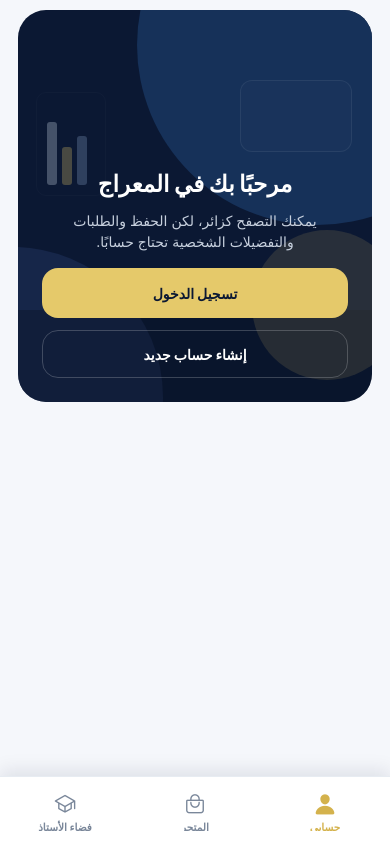
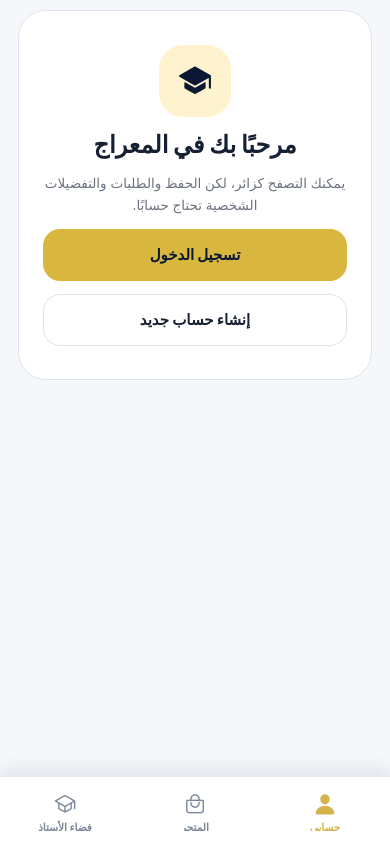
Before and after one commit to salempub1-dotcom/AppAlmiraj, a React Native app: screen /Profile in a window 390 px wide. Built offline with nearby package versions, Linux system fonts and the light colour scheme.

Commit message:
Polish account page layout and settings

```diff
--- a/src/features/profile/screens/ProfileScreen.tsx
+++ b/src/features/profile/screens/ProfileScreen.tsx
@@ -1,7 +1,6 @@
 import { Ionicons } from '@expo/vector-icons';
 import { useQuery } from '@tanstack/react-query';
-import { Image, Pressable, StyleSheet, Text, View } from 'react-native';
-import { AL_MIRAJ_LOGO_DATA_URI } from '../../../assets/alMirajLogo';
+import { Alert, Image, Pressable, StyleSheet, Text, View } from 'react-native';
 import { Screen } from '../../../components/Screen';
 import { useAuth } from '../../../context/AuthProvider';
 import { useLanguage } from '../../../context/LanguageProvider';
@@ -32,24 +31,30 @@
   const avatarUrl = profile?.avatar_url || session?.user.user_metadata?.avatar_url || null;
   const subject = profile?.subject?.trim?.() || t('profile.teacherAccount');
   const initial = fullName ? fullName[0]?.toUpperCase() : 'أ';
+  const appearance = preference === 'dark' ? t('profile.dark') : preference === 'light' ? t('profile.light') : t('profile.system');
 
-  const appearanceLabel = preference === 'dark' ? 'داكن' : preference === 'light' ? 'فاتح' : 'النظام';
-  const cycleAppearance = () => {
-    if (preference === 'system') setPreference('light');
-    else if (preference === 'light') setPreference('dark');
-    else setPreference('system');
-  };
+  const chooseLanguage = () => Alert.alert(t('profile.language'), t('profile.languageText'), [
+    { text: t('common.arabic'), onPress: () => void setLanguage('ar') },
+    { text: t('common.english'), onPress: () => void setLanguage('en') },
+    { text: language === 'ar' ? 'إلغاء' : 'Cancel', style: 'cancel' }
+  ]);
+
+  const chooseAppearance = () => Alert.alert(t('profile.appearance'), t('profile.appearanceText'), [
+    { text: t('profile.system'), onPress: () => void setPreference('system') },
+    { text: t('profile.light'), onPress: () => void setPreference('light') },
+    { text: t('profile.dark'), onPress: () => void setPreference('dark') },
+    { text: language === 'ar' ? 'إلغاء' : 'Cancel', style: 'cancel' }
+  ]);
 
   if (isGuest) {
     return (
       <Screen scroll style={styles.page}>
-        <View style={styles.heroGuest}>
-          <EducationalBackdrop />
-          <Image source={{ uri: AL_MIRAJ_LOGO_DATA_URI }} style={styles.guestLogo} resizeMode="contain" />
-          <Text style={styles.guestTitle}>{t('profile.welcome')}</Text>
-          <Text style={styles.guestText}>{t('profile.guestText')}</Text>
+        <View style={[styles.guestCard, { backgroundColor: colors.card, borderColor: colors.border }]}>
+          <View style={styles.guestIcon}><Ionicons name="school" size={34} color={palette.navy} /></View>
+          <Text style={[styles.guestTitle, { color: colors.text }]}>{t('profile.welcome')}</Text>
+          <Text style={[styles.guestText, { color: colors.muted }]}>{t('profile.guestText')}</Text>
           <Pressable onPress={() => navigation.navigate('SignIn')} style={styles.primaryButton}><Text style={styles.primaryText}>{t('profile.signIn')}</Text></Pressable>
-          <Pressable onPress={() => navigation.navigate('SignUp')} style={styles.outlineButton}><Text style={styles.outlineText}>{t('profile.signUp')}</Text></Pressable>
+          <Pressable onPress={() => navigation.navigate('SignUp')} style={[styles.secondaryButton, { borderColor: colors.border }]}><Text style={[styles.secondaryText, { color: colors.text }]}>{t('profile.signUp')}</Text></Pressable>
         </View>
       </Screen>
     );
@@ -57,154 +62,98 @@
 
   return (
     <Screen scroll style={styles.page}>
-      <View style={styles.heroCard}>
-        <EducationalBackdrop />
-
-        <View style={[styles.heroTopRow, { flexDirection: row }]}>
-          <Text style={styles.heroTitle}>حسابي</Text>
-          <View style={styles.brandMini}>
-            <Image source={{ uri: AL_MIRAJ_LOGO_DATA_URI }} style={styles.brandLogo} resizeMode="contain" />
-          </View>
+      <View style={styles.header}>
+        <View style={styles.glowA} /><View style={styles.glowB} />
+        <View style={[styles.headerTop, { flexDirection: row }]}>
+          <Text style={styles.headerTitle}>{t('profile.title')}</Text>
+          <View style={styles.headerIcon}><Ionicons name="school-outline" size={20} color="#E1BD4F" /></View>
         </View>
 
-        <View style={styles.profileHero}>
+        <View style={styles.identity}>
           <Pressable onPress={() => navigation.navigate('EditProfile')} style={styles.avatarWrap}>
-            {avatarUrl ? (
-              <Image source={{ uri: avatarUrl }} style={styles.avatarImage} />
-            ) : (
-              <View style={styles.avatar}><Text style={styles.avatarText}>{initial}</Text></View>
-            )}
-            <View style={styles.editAvatarBadge}><Ionicons name="camera" size={15} color={palette.navy} /></View>
+            {avatarUrl ? <Image source={{ uri: avatarUrl }} style={styles.avatar} /> : <View style={[styles.avatar, styles.avatarFallback]}><Text style={styles.avatarText}>{initial}</Text></View>}
+            <View style={styles.camera}><Ionicons name="camera" size={14} color={palette.navy} /></View>
           </Pressable>
-          <Text style={styles.heroName}>{fullName}</Text>
-          <Text style={styles.heroSubject}>{subject}</Text>
-        </View>
-
-        <View style={styles.quoteCard}>
-          <View style={styles.quoteSide}>
-            <Ionicons name="book-outline" size={24} color={palette.amberSoft} />
-            <Text style={styles.quoteSmall}>مستمرون معًا{`\n`}في رحلة التعليم</Text>
-          </View>
-          <View style={styles.quoteDivider} />
-          <View style={styles.quoteMain}>
-            <Text style={styles.quoteText}>بالعلم نصنع{`\n`}مستقبلًا أفضل</Text>
-            <View style={styles.quoteLine} />
-          </View>
+          <Text style={styles.name}>{fullName}</Text>
+          <Text style={styles.subject}>{subject}</Text>
+          <Pressable onPress={() => navigation.navigate('EditProfile')} style={styles.editButton}>
+            <Ionicons name="create-outline" size={15} color="#FFF" />
+            <Text style={styles.editText}>{t('profile.editProfile')}</Text>
+          </Pressable>
         </View>
       </View>
 
-      <View style={[styles.menuCard, { backgroundColor: colors.card, borderColor: colors.border }]}>
-        <MenuItem icon="person-outline" iconBg="#E5F0FF" iconColor="#2458A6" title={t('profile.editProfile')} onPress={() => navigation.navigate('EditProfile')} colors={colors} row={row} />
-        <Divider color={colors.divider} />
+      <View style={[styles.menu, { backgroundColor: colors.card, borderColor: colors.border }]}>
         <MenuItem icon="bag-handle-outline" iconBg="#FFF3DC" iconColor="#9A661E" title={t('profile.orders')} onPress={() => navigation.getParent?.()?.navigate?.('Store', { screen: 'MyOrders' })} colors={colors} row={row} />
         <Divider color={colors.divider} />
         <MenuItem icon="school-outline" iconBg="#EEF0FF" iconColor="#3E4BB0" title={communityCopy.entry.title} onPress={() => navigation.getParent?.()?.navigate?.('Community')} colors={colors} row={row} />
         <Divider color={colors.divider} />
-        <SettingMenuItem icon="language-outline" iconBg="#E5F5F4" iconColor="#19706B" title="اللغة" value={language === 'ar' ? 'العربية' : 'English'} onPress={() => setLanguage(language === 'ar' ? 'en' : 'ar')} colors={colors} row={row} />
+        <SettingItem icon="language-outline" iconBg="#E5F5F4" iconColor="#19706B" title={t('profile.language')} value={language === 'ar' ? t('common.arabic') : t('common.english')} onPress={chooseLanguage} colors={colors} row={row} />
         <Divider color={colors.divider} />
-        <SettingMenuItem icon="moon-outline" iconBg="#EEEAFE" iconColor="#5B50B5" title="المظهر" value={appearanceLabel} onPress={cycleAppearance} colors={colors} row={row} />
+        <SettingItem icon="moon-outline" iconBg="#EEEAFE" iconColor="#5B50B5" title={t('profile.appearance')} value={appearance} onPress={chooseAppearance} colors={colors} row={row} />
         {isAdmin ? <><Divider color={colors.divider} /><MenuItem icon="library-outline" iconBg="#EAF1F8" iconColor={colors.secondary} title={adminCopy.entry.title} onPress={() => navigation.navigate('ContentManager')} colors={colors} row={row} /></> : null}
         {isAdmin ? <><Divider color={colors.divider} /><MenuItem icon="shield-checkmark-outline" iconBg="#E8F5EE" iconColor={colors.success} title={adminCopy.communityModerationEntry.title} onPress={() => navigation.navigate('CommunityModeration')} colors={colors} row={row} /></> : null}
-        <Divider color={colors.divider} />
-        <Pressable onPress={() => signOut()} style={({ pressed }) => [styles.logoutRow, { opacity: pressed ? 0.7 : 1 }]}>
-          <Ionicons name="chevron-back" size={18} color="#C76B6B" />
-          <Text style={styles.logoutTitle}>{t('profile.signOut')}</Text>
-          <View style={styles.logoutIcon}><Ionicons name="log-out-outline" size={20} color="#C94A4A" /></View>
-        </Pressable>
       </View>
+
+      <Pressable onPress={() => signOut()} style={({ pressed }) => [styles.logout, { opacity: pressed ? 0.7 : 1 }]}>
+        <Ionicons name="log-out-outline" size={21} color="#C94A4A" />
+        <Text style={styles.logoutText}>{t('profile.signOut')}</Text>
+      </Pressable>
     </Screen>
   );
 }
 
-function EducationalBackdrop() {
-  return (
-    <View pointerEvents="none" style={StyleSheet.absoluteFillObject}>
-      <View style={styles.heroLayerOne} />
-      <View style={styles.heroLayerTwo} />
-      <View style={styles.bookshelf}>
-        <View style={styles.bookTall} /><View style={styles.bookShort} /><View style={styles.bookMid} />
-      </View>
-      <View style={styles.boardHint} />
-      <View style={styles.deskHint} />
-      <View style={styles.warmGlow} />
-    </View>
-  );
+function MenuItem({ icon, iconBg, iconColor, title, onPress, colors, row }: any) {
+  return <Pressable onPress={onPress} style={({ pressed }) => [styles.item, { flexDirection: row, opacity: pressed ? 0.65 : 1 }]}>
+    <Ionicons name="chevron-back" size={18} color={colors.muted} />
+    <Text style={[styles.itemTitle, { color: colors.text }]}>{title}</Text>
+    <View style={[styles.itemIcon, { backgroundColor: iconBg }]}><Ionicons name={icon} size={21} color={iconColor} /></View>
+  </Pressable>;
 }
 
-function MenuItem({ icon, iconBg, iconColor, title, onPress, colors, row }: any) {
-  return (
-    <Pressable onPress={onPress} style={({ pressed }) => [styles.menuItem, { flexDirection: row, opacity: pressed ? 0.65 : 1 }]}>
-      <Ionicons name="chevron-back" size={18} color={colors.muted} />
-      <Text style={[styles.menuTitle, { color: colors.text }]}>{title}</Text>
-      <View style={[styles.menuIcon, { backgroundColor: iconBg }]}><Ionicons name={icon} size={21} color={iconColor} /></View>
-    </Pressable>
-  );
+function SettingItem({ icon, iconBg, iconColor, title, value, onPress, colors, row }: any) {
+  return <Pressable onPress={onPress} style={({ pressed }) => [styles.item, { flexDirection: row, opacity: pressed ? 0.65 : 1 }]}>
+    <View style={styles.valueWrap}><Text style={[styles.value, { color: colors.muted }]}>{value}</Text><Ionicons name="chevron-back" size={16} color={colors.muted} /></View>
+    <Text style={[styles.itemTitle, { color: colors.text }]}>{title}</Text>
+    <View style={[styles.itemIcon, { backgroundColor: iconBg }]}><Ionicons name={icon} size={21} color={iconColor} /></View>
+  </Pressable>;
 }
 
-function SettingMenuItem({ icon, iconBg, iconColor, title, value, onPress, colors, row }: any) {
-  return (
-    <Pressable onPress={onPress} style={({ pressed }) => [styles.menuItem, { flexDirection: row, opacity: pressed ? 0.65 : 1 }]}>
-      <View style={styles.settingValueWrap}>
-        <Text style={[styles.settingValue, { color: colors.muted }]}>{value}</Text>
-        <Ionicons name="chevron-back" size={16} color={colors.muted} />
-      </View>
-      <Text style={[styles.menuTitle, { color: colors.text }]}>{title}</Text>
-      <View style={[styles.menuIcon, { backgroundColor: iconBg }]}><Ionicons name={icon} size={21} color={iconColor} /></View>
-    </Pressable>
-  );
-}
-
-function Divider({ color }: { color: string }) {
-  return <View style={[styles.divider, { backgroundColor: color }]} />;
-}
+function Divider({ color }: { color: string }) { return <View style={[styles.divider, { backgroundColor: color }]} />; }
 
 const styles = StyleSheet.create({
-  page: { gap: 14, paddingTop: 10, paddingBottom: 24 },
-  heroCard: { minHeight: 410, borderRadius: 30, overflow: 'hidden', backgroundColor: palette.navy, paddingHorizontal: 18, paddingTop: 17, paddingBottom: 18, borderWidth: 1, borderColor: '#1F3A62' },
-  heroLayerOne: { position: 'absolute', width: 360, height: 360, borderRadius: 180, backgroundColor: '#17345D', right: -125, top: -145, opacity: 0.92 },
-  heroLayerTwo: { position: 'absolute', width: 300, height: 300, borderRadius: 150, backgroundColor: palette.indigo, left: -155, bottom: -145, opacity: 0.35 },
-  bookshelf: { position: 'absolute', left: 18, top: 82, width: 70, height: 104, borderWidth: 1, borderColor: 'rgba(255,255,255,0.08)', borderRadius: 10, padding: 10, flexDirection: 'row', alignItems: 'flex-end', gap: 5, opacity: 0.28 },
-  bookTall: { width: 10, height: 63, borderRadius: 3, backgroundColor: '#DCE8F5' },
-  bookMid: { width: 10, height: 49, borderRadius: 3, backgroundColor: '#8EA8CC' },
-  bookShort: { width: 10, height: 38, borderRadius: 3, backgroundColor: '#E5C96A' },
-  boardHint: { position: 'absolute', right: 20, top: 70, width: 112, height: 72, borderRadius: 12, borderWidth: 1, borderColor: 'rgba(255,255,255,0.09)', backgroundColor: 'rgba(255,255,255,0.018)', opacity: 0.7 },
-  deskHint: { position: 'absolute', left: 0, right: 0, bottom: 0, height: 92, backgroundColor: 'rgba(8,17,31,0.34)' },
-  warmGlow: { position: 'absolute', right: -30, bottom: 22, width: 150, height: 150, borderRadius: 75, backgroundColor: 'rgba(229,201,106,0.13)' },
-  heroTopRow: { alignItems: 'center', justifyContent: 'space-between' },
-  heroTitle: { color: '#FFFFFF', fontSize: 27, fontWeight: '900' },
-  brandMini: { width: 72, height: 58, alignItems: 'center', justifyContent: 'center' },
-  brandLogo: { width: 70, height: 58 },
-  profileHero: { alignItems: 'center', marginTop: 4 },
-  avatarWrap: { width: 116, height: 116, position: 'relative', marginBottom: 11 },
-  avatar: { width: 116, height: 116, borderRadius: 58, backgroundColor: '#B6C8DD', alignItems: 'center', justifyContent: 'center', borderWidth: 4, borderColor: '#F5E7B3' },
-  avatarImage: { width: 116, height: 116, borderRadius: 58, borderWidth: 4, borderColor: '#F5E7B3' },
-  avatarText: { color: '#FFFFFF', fontSize: 38, fontWeight: '900' },
-  editAvatarBadge: { position: 'absolute', right: 2, bottom: 2, width: 36, height: 36, borderRadius: 18, backgroundColor: palette.amberSoft, borderWidth: 3, borderColor: palette.navy, alignItems: 'center', justifyContent: 'center' },
-  heroName: { color: '#FFFFFF', fontSize: 23, fontWeight: '900', textAlign: 'center' },
-  heroSubject: { color: '#BFCBE0', fontSize: 13, marginTop: 4, fontWeight: '700' },
-  quoteCard: { marginTop: 16, minHeight: 92, borderRadius: 20, borderWidth: 1, borderColor: 'rgba(190,210,235,0.18)', backgroundColor: 'rgba(17,38,67,0.74)', flexDirection: 'row', alignItems: 'center', paddingHorizontal: 16 },
-  quoteSide: { flex: 1, alignItems: 'center', gap: 5 },
-  quoteSmall: { color: '#D3DDEC', fontSize: 11.5, lineHeight: 17, textAlign: 'center', fontWeight: '700' },
-  quoteDivider: { width: 1, height: 52, backgroundColor: 'rgba(255,255,255,0.16)', marginHorizontal: 14 },
-  quoteMain: { flex: 1.15, alignItems: 'center' },
-  quoteText: { color: '#FFFFFF', fontSize: 18, lineHeight: 26, textAlign: 'center', fontWeight: '800' },
-  quoteLine: { marginTop: 8, width: 52, height: 2, borderRadius: 2, backgroundColor: palette.amberSoft },
-  menuCard: { borderWidth: 1, borderRadius: 24, overflow: 'hidden' },
-  menuItem: { minHeight: 61, paddingHorizontal: 14, alignItems: 'center', gap: 11 },
-  menuTitle: { flex: 1, textAlign: 'right', fontSize: 14.5, fontWeight: '800' },
-  menuIcon: { width: 39, height: 39, borderRadius: 13, alignItems: 'center', justifyContent: 'center' },
-  settingValueWrap: { flexDirection: 'row', alignItems: 'center', gap: 4 },
-  settingValue: { fontSize: 12.5, fontWeight: '700' },
+  page: { gap: 16, paddingTop: 10, paddingBottom: 28 },
+  header: { minHeight: 276, borderRadius: 28, overflow: 'hidden', backgroundColor: palette.navy, padding: 18, borderWidth: 1, borderColor: '#1F3A62' },
+  glowA: { position: 'absolute', width: 240, height: 240, borderRadius: 120, backgroundColor: '#17345D', right: -80, top: -105 },
+  glowB: { position: 'absolute', width: 190, height: 190, borderRadius: 95, backgroundColor: '#223D6B', left: -100, bottom: -110, opacity: 0.55 },
+  headerTop: { alignItems: 'center', justifyContent: 'space-between' },
+  headerTitle: { color: '#FFF', fontSize: 22, fontWeight: '900' },
+  headerIcon: { width: 38, height: 38, borderRadius: 13, backgroundColor: 'rgba(255,255,255,0.08)', alignItems: 'center', justifyContent: 'center' },
+  identity: { alignItems: 'center' },
+  avatarWrap: { width: 92, height: 92, marginBottom: 9, position: 'relative' },
+  avatar: { width: 92, height: 92, borderRadius: 46, borderWidth: 3, borderColor: '#E9CF78' },
+  avatarFallback: { backgroundColor: '#B6C8DD', alignItems: 'center', justifyContent: 'center' },
+  avatarText: { color: '#FFF', fontSize: 31, fontWeight: '900' },
+  camera: { position: 'absolute', right: -1, bottom: 1, width: 30, height: 30, borderRadius: 15, backgroundColor: '#E1BD4F', borderWidth: 3, borderColor: palette.navy, alignItems: 'center', justifyContent: 'center' },
+  name: { color: '#FFF', fontSize: 22, fontWeight: '900' },
+  subject: { color: '#C7D2E3', fontSize: 13, marginTop: 3, fontWeight: '700' },
+  editButton: { marginTop: 12, minHeight: 36, borderRadius: 18, paddingHorizontal: 15, flexDirection: 'row', gap: 7, alignItems: 'center', backgroundColor: 'rgba(255,255,255,0.10)' },
+  editText: { color: '#FFF', fontSize: 12.5, fontWeight: '800' },
+  menu: { borderWidth: 1, borderRadius: 24, overflow: 'hidden' },
+  item: { minHeight: 66, paddingHorizontal: 14, alignItems: 'center', gap: 11 },
+  itemTitle: { flex: 1, textAlign: 'right', fontSize: 15, fontWeight: '800' },
+  itemIcon: { width: 40, height: 40, borderRadius: 13, alignItems: 'center', justifyContent: 'center' },
+  valueWrap: { flexDirection: 'row', alignItems: 'center', gap: 5 },
+  value: { fontSize: 12.5, fontWeight: '700' },
   divider: { height: StyleSheet.hairlineWidth, marginHorizontal: 14 },
-  logoutRow: { minHeight: 61, paddingHorizontal: 14, flexDirection: 'row', alignItems: 'center', gap: 11, backgroundColor: 'rgba(201,74,74,0.06)' },
-  logoutTitle: { flex: 1, textAlign: 'right', fontSize: 14.5, fontWeight: '900', color: '#C94A4A' },
-  logoutIcon: { width: 39, height: 39, borderRadius: 13, alignItems: 'center', justifyContent: 'center', backgroundColor: '#FDECEC' },
-  heroGuest: { borderRadius: 28, overflow: 'hidden', backgroundColor: palette.navy, padding: 24, alignItems: 'center', gap: 12, minHeight: 390, justifyContent: 'center' },
-  guestLogo: { width: 125, height: 120, marginBottom: 4 },
-  guestTitle: { color: '#FFFFFF', fontSize: 23, fontWeight: '900' },
-  guestText: { color: '#C7D0DE', textAlign: 'center', lineHeight: 21 },
-  primaryButton: { width: '100%', minHeight: 50, borderRadius: 16, backgroundColor: palette.amberSoft, alignItems: 'center', justifyContent: 'center', marginTop: 4 },
-  primaryText: { color: palette.navy, fontWeight: '900' },
-  outlineButton: { width: '100%', minHeight: 48, borderRadius: 16, borderWidth: 1, borderColor: 'rgba(255,255,255,0.20)', alignItems: 'center', justifyContent: 'center' },
-  outlineText: { color: '#FFFFFF', fontWeight: '800' }
+  logout: { minHeight: 56, borderRadius: 18, borderWidth: 1, borderColor: '#F1D3D3', backgroundColor: '#FFF8F8', alignItems: 'center', justifyContent: 'center', flexDirection: 'row', gap: 8 },
+  logoutText: { color: '#C94A4A', fontSize: 15, fontWeight: '900' },
+  guestCard: { borderWidth: 1, borderRadius: 28, padding: 24, alignItems: 'center', gap: 13, minHeight: 370, justifyContent: 'center' },
+  guestIcon: { width: 72, height: 72, borderRadius: 24, backgroundColor: '#FFF3CF', alignItems: 'center', justifyContent: 'center' },
+  guestTitle: { fontSize: 24, fontWeight: '900' },
+  guestText: { fontSize: 13.5, lineHeight: 22, textAlign: 'center' },
+  primaryButton: { width: '100%', minHeight: 52, borderRadius: 17, backgroundColor: '#D9B73E', alignItems: 'center', justifyContent: 'center' },
+  primaryText: { color: palette.navy, fontSize: 15, fontWeight: '900' },
+  secondaryButton: { width: '100%', minHeight: 52, borderRadius: 17, borderWidth: 1, alignItems: 'center', justifyContent: 'center' },
+  secondaryText: { fontSize: 15, fontWeight: '800' }
 });
```
